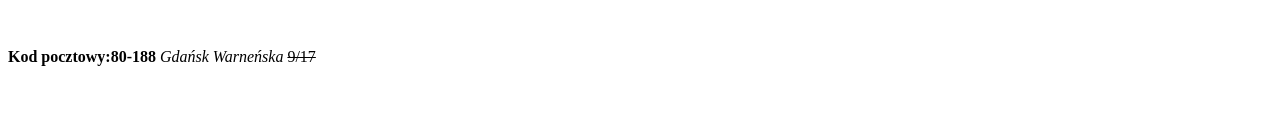
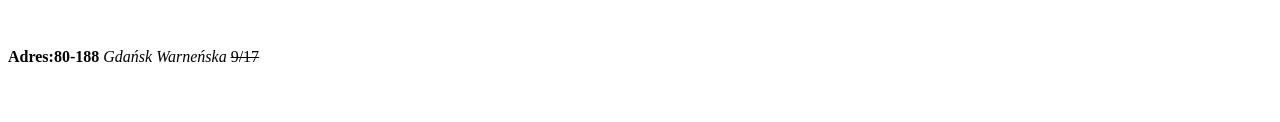
Before and after one commit to AdamZSE/Zadania-html, a plain HTML site: page index.html in a window 1280 px wide. Shown: the part 1524-1646 px from the top of the page. Drawn offline with Linux system fonts and the light colour scheme.

Commit message:
Update index.html

```diff
--- a/index.html
+++ b/index.html
@@ -27,7 +27,7 @@
 <p> <font color="purple" size="5" face="Verdana"> :v dziubek </font> </align="right"></p> <br>
 <p> <font color="red" size="3" face="Times New Roman"> :3 kotek </font> </align="right"></p> <br>
 
-<p align="left"> <b> Kod pocztowy:80-188</b> <align="left"> <i> Gdańsk Warneńska </i> <align="left"> <align="left"> <strike> 9/17 </strike> </p><br>
+<p align="left"> <b> Adres:80-188</b> <align="left"> <i> Gdańsk Warneńska </i> <align="left"> <align="left"> <strike> 9/17 </strike> </p><br>
 
 
 
```
